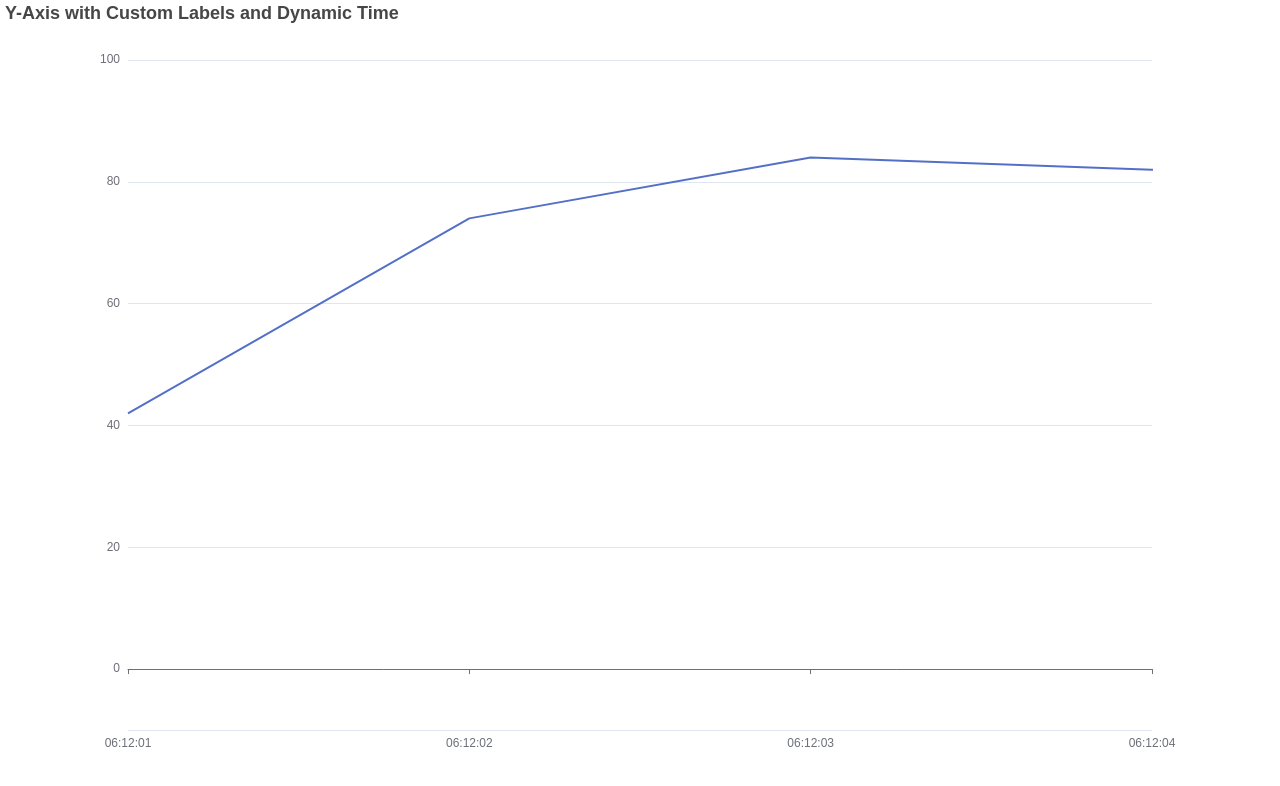
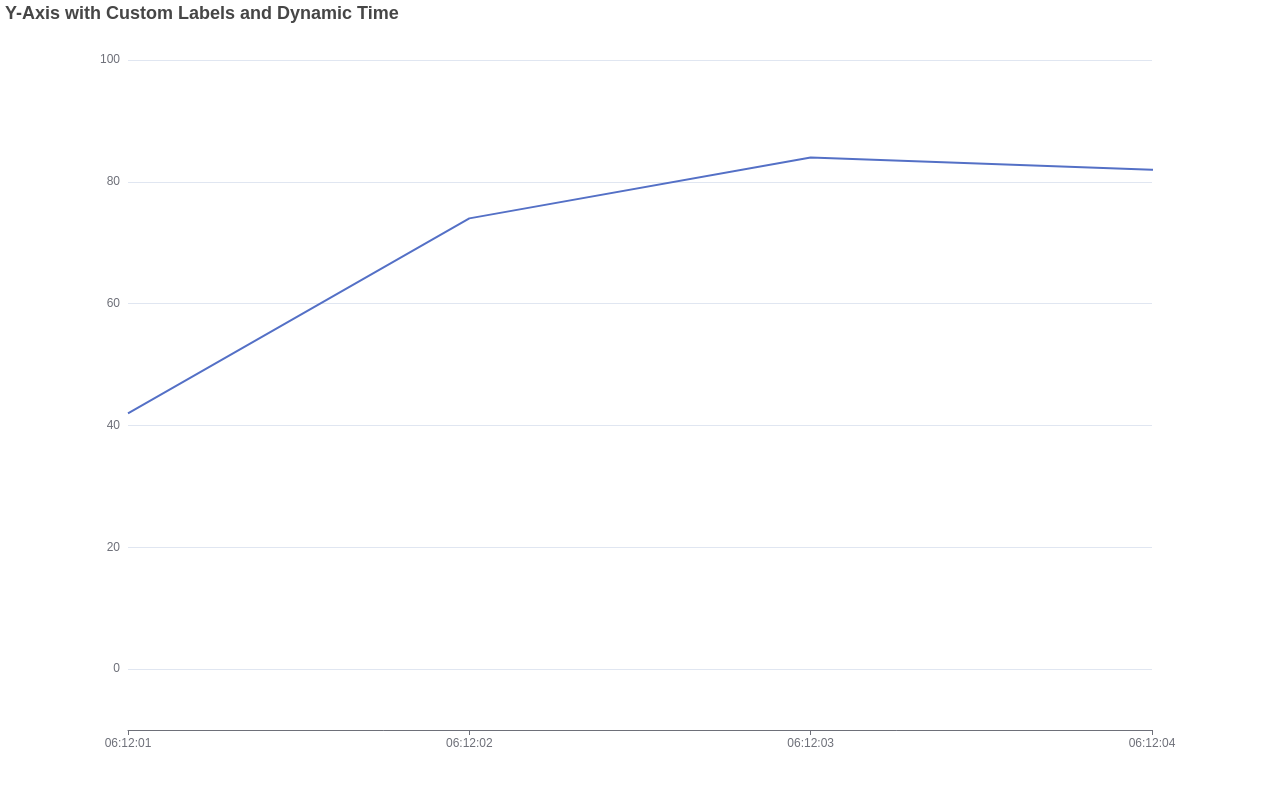
Before and after one commit to acsgunc/echarts-y-axis-fixed-labels, a website: page index.html in a window 1280 px wide. Drawn offline with nearby package versions, Linux system fonts and the light colour scheme.

Commit message:
x axis line ticks

```diff
--- a/index.html
+++ b/index.html
@@ -1,10 +1,12 @@
 <!DOCTYPE html>
 <html style="height: 100%">
+
 <head>
   <meta charset="UTF-8" />
   <title>ECharts Custom Y-Axis</title>
   <script src="https://cdn.jsdelivr.net/npm/echarts@5/dist/echarts.min.js"></script>
 </head>
+
 <body style="height: 100%; margin: 0">
   <div id="main" style="height: 100%"></div>
   <script>
@@ -20,6 +22,10 @@
       xAxis: {
         type: 'time',
         boundaryGap: false,
+        axisLine: {
+          show: true,
+          onZero: false,
+        },
       },
       yAxis: {
         type: 'value',
@@ -62,4 +68,5 @@
     }, 1000);
   </script>
 </body>
+
 </html>
```
Lines whose indentation alone changed are shown as unchanged.
